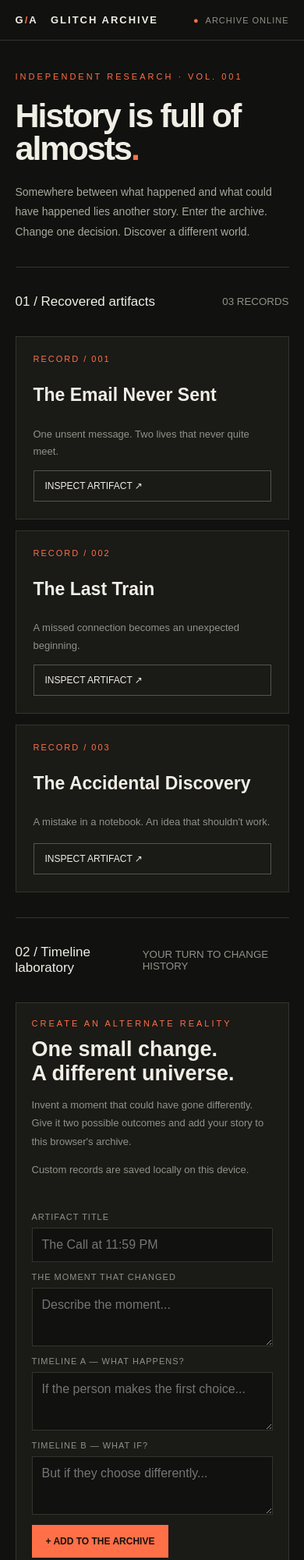
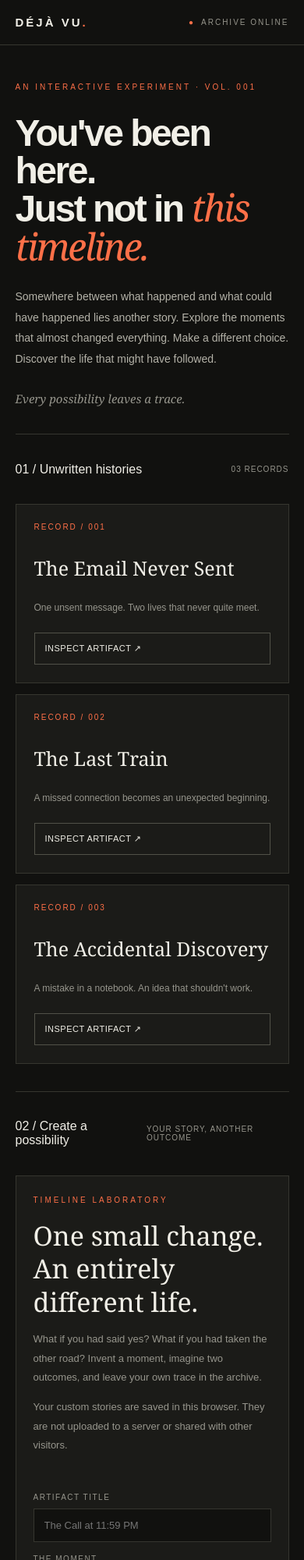
Before and after one commit to arpitha1001/deja-vu-archive, a plain HTML site: page index.html in a window 390 px wide. Shown: the top 2000 px of the page at 78% size. Drawn offline with Linux system fonts and the light colour scheme.

Commit message:
Build Deja Vu interactive archive.html
Updated HTML structure and styles for improved layout and semantics. Changed titles, descriptions, and various text elements to enhance clarity and user experience.

```diff
--- a/index.html
+++ b/index.html
@@ -4,26 +4,34 @@
 <head>
 <meta charset="UTF-8">
 <meta name="viewport" content="width=device-width, initial-scale=1.0">
-<title>Glitch in the Archive — Lost Timelines</title>
-<meta name="description" content="An interactive archive of moments that could have changed everything. Explore alternate histories and create your own what-if stories.">
+<meta name="theme-color" content="#11110f">
+<meta name="description" content="An interactive experiment in alternate realities. Explore the moments that almost happened.">
+<title>Déjà Vu — Alternate Timelines</title>
+
 <style>
 :root {
   --bg: #11110f;
-  --panel: #1a1a17;
-  --text: #f0eee5;
-  --muted: #929188;
+  --panel: #1b1b18;
+  --text: #f1efe7;
+  --muted: #96958c;
   --accent: #ff7048;
-  --line: #34342e;
+  --line: #36362f;
 }
+
 * { box-sizing: border-box; }
+
+html { scroll-behavior: smooth; }
+
 body {
   margin: 0;
   background: var(--bg);
   color: var(--text);
   font-family: Arial, Helvetica, sans-serif;
 }
+
 button, input, textarea { font: inherit; }
 button { cursor: pointer; }
+
 header {
   padding: 22px 7%;
   display: flex;
@@ -31,204 +39,423 @@ header {
   align-items: center;
   border-bottom: 1px solid var(--line);
 }
-.logo { font-size: 13px; letter-spacing: 2px; font-weight: bold; }
-.logo span { color: var(--accent); }
-.status { color: var(--muted); font-size: 11px; letter-spacing: 1px; }
+
+.logo {
+  font-size: 15px;
+  letter-spacing: 3px;
+  font-weight: bold;
+}
+
+.logo span, .accent { color: var(--accent); }
+
+.status {
+  color: var(--muted);
+  font-size: 10px;
+  letter-spacing: 2px;
+}
+
 .status::before {
-  content: "●"; color: var(--accent); margin-right: 8px;
+  content: "●";
+  color: var(--accent);
+  margin-right: 8px;
 }
-main { max-width: 1100px; margin: auto; padding: 55px 7% 80px; }
+
+main {
+  max-width: 1120px;
+  margin: auto;
+  padding: 65px 7% 90px;
+}
+
 .eyebrow {
-  color: var(--accent); font-size: 11px;
-  letter-spacing: 3px; text-transform: uppercase;
+  color: var(--accent);
+  font-size: 10px;
+  letter-spacing: 3px;
+  text-transform: uppercase;
+  line-height: 1.8;
 }
+
 h1 {
-  font-size: clamp(43px, 8vw, 88px);
-  line-height: .98; letter-spacing: -5px;
-  max-width: 800px; margin: 23px 0;
+  font-size: clamp(48px, 9vw, 96px);
+  line-height: .99;
+  letter-spacing: -5px;
+  max-width: 850px;
+  margin: 26px 0;
+  font-weight: 600;
 }
-h1 em { color: var(--accent); font-family: Georgia, serif; font-weight: normal; }
-.intro { color: #aaa99f; line-height: 1.8; max-width: 490px; font-size: 14px; }
+
+h1 em {
+  color: var(--accent);
+  font-family: Georgia, serif;
+  font-weight: normal;
+}
+
+.intro {
+  color: #b4b2a8;
+  line-height: 1.9;
+  max-width: 510px;
+  font-size: 14px;
+}
+
+.hero-note {
+  margin-top: 28px;
+  color: var(--muted);
+  font-family: Georgia, serif;
+  font-style: italic;
+  font-size: 15px;
+}
+
 .rule {
-  border: 0; border-top: 1px solid var(--line);
-  margin: 45px 0 25px;
+  border: 0;
+  border-top: 1px solid var(--line);
+  margin: 48px 0 26px;
 }
+
 .section-head {
-  display: flex; justify-content: space-between;
-  gap: 15px; align-items: center; margin-bottom: 20px;
+  display: flex;
+  justify-content: space-between;
+  align-items: center;
+  gap: 16px;
+  margin-bottom: 22px;
 }
-.section-head h2 { font-size: 17px; font-weight: normal; }
-.section-head small { color: var(--muted); }
+
+.section-head h2 {
+  font-size: 16px;
+  font-weight: normal;
+}
+
+.section-head small {
+  color: var(--muted);
+  font-size: 10px;
+  letter-spacing: 1px;
+}
+
 .grid {
-  display: grid; grid-template-columns: repeat(3, minmax(0,1fr)); gap: 14px;
+  display: grid;
+  grid-template-columns: repeat(3, minmax(0, 1fr));
+  gap: 14px;
 }
+
 .card {
-  background: var(--panel); border: 1px solid var(--line);
-  padding: 22px; min-height: 250px; display: flex;
-  flex-direction: column; transition: border-color .2s, transform .2s;
+  background: var(--panel);
+  border: 1px solid var(--line);
+  padding: 23px;
+  min-height: 280px;
+  display: flex;
+  flex-direction: column;
+  transition: border-color .2s, transform .2s;
 }
-.card:hover { border-color: var(--accent); transform: translateY(-3px); }
-.card .number { color: var(--accent); font-size: 11px; letter-spacing: 2px; }
-.card h3 { font-size: 23px; line-height: 1.2; margin: 27px 0 12px; }
-.card p { color: var(--muted); font-size: 13px; line-height: 1.7; flex: 1; }
+
+.card:hover {
+  border-color: var(--accent);
+  transform: translateY(-3px);
+}
+
+.card .number {
+  color: var(--accent);
+  font-size: 10px;
+  letter-spacing: 2px;
+}
+
+.card h3 {
+  font-family: Georgia, serif;
+  font-weight: normal;
+  font-size: 25px;
+  line-height: 1.25;
+  margin: 32px 0 12px;
+}
+
+.card p {
+  color: var(--muted);
+  font-size: 12px;
+  line-height: 1.9;
+  flex: 1;
+}
+
 .card button, .outline {
-  background: none; border: 1px solid #55554b; color: var(--text);
-  padding: 12px 14px; text-align: left; font-size: 12px;
+  background: transparent;
+  border: 1px solid #515148;
+  color: var(--text);
+  padding: 13px;
+  text-align: left;
+  font-size: 11px;
+  letter-spacing: .5px;
+  transition: .2s;
 }
-.card button:hover, .outline:hover { border-color: var(--accent); color: var(--accent); }
+
+.card button:hover, .outline:hover {
+  border-color: var(--accent);
+  color: var(--accent);
+}
+
 .lab {
-  display: grid; grid-template-columns: 1fr 1fr;
-  gap: 30px; padding: 28px; background: var(--panel);
+  display: grid;
+  grid-template-columns: .9fr 1.1fr;
+  gap: 35px;
+  padding: 30px;
+  background: var(--panel);
   border: 1px solid var(--line);
 }
-.lab h2 { font-size: 27px; margin: 12px 0; }
-.lab p { color: var(--muted); font-size: 13px; line-height: 1.8; }
-.field { display: grid; gap: 8px; margin-bottom: 13px; }
-label { font-size: 11px; color: var(--muted); letter-spacing: 1px; }
+
+.lab h2 {
+  font-family: Georgia, serif;
+  font-size: 34px;
+  font-weight: normal;
+  line-height: 1.25;
+  margin: 15px 0;
+}
+
+.lab p {
+  color: var(--muted);
+  font-size: 13px;
+  line-height: 1.9;
+}
+
+.field {
+  display: grid;
+  gap: 9px;
+  margin-bottom: 16px;
+}
+
+label {
+  font-size: 10px;
+  color: var(--muted);
+  letter-spacing: 1.5px;
+}
+
 input, textarea {
-  width: 100%; background: var(--bg); border: 1px solid var(--line);
-  color: var(--text); padding: 12px; outline: none; border-radius: 0;
+  width: 100%;
+  background: var(--bg);
+  border: 1px solid var(--line);
+  color: var(--text);
+  padding: 13px;
+  outline: none;
+  border-radius: 0;
+  font-size: 13px;
 }
+
 input:focus, textarea:focus { border-color: var(--accent); }
-textarea { resize: vertical; min-height: 75px; }
+
+textarea {
+  resize: vertical;
+  min-height: 85px;
+  line-height: 1.7;
+}
+
 .primary {
-  background: var(--accent); border: 1px solid var(--accent);
-  color: #18110e; padding: 13px 17px; font-weight: bold; font-size: 12px;
+  background: var(--accent);
+  border: 1px solid var(--accent);
+  color: #18110e;
+  padding: 14px 17px;
+  font-weight: bold;
+  font-size: 11px;
+  letter-spacing: .5px;
 }
+
 .primary:hover { background: #ff9275; }
-.story { border: 1px solid var(--line); padding: 25px; margin-top: 22px; }
-.story h2 { font-family: Georgia, serif; font-size: 29px; font-weight: normal; }
-.story p { color: #c3c1b6; line-height: 1.9; font-size: 14px; }
-.choices { display: flex; gap: 10px; flex-wrap: wrap; margin: 20px 0; }
+
+.story {
+  border: 1px solid var(--line);
+  padding: 30px;
+  margin-top: 25px;
+  scroll-margin-top: 20px;
+}
+
+.story h2 {
+  font-family: Georgia, serif;
+  font-size: 34px;
+  font-weight: normal;
+}
+
+.story p {
+  color: #c3c1b6;
+  line-height: 1.9;
+  font-size: 14px;
+  white-space: pre-wrap;
+}
+
+.choices {
+  display: flex;
+  gap: 10px;
+  flex-wrap: wrap;
+  margin: 22px 0;
+}
+
 .choices button { flex: 1; min-width: 160px; }
+
 .outcome {
-  display: none; background: #24211b; border-left: 3px solid var(--accent);
-  padding: 20px; margin-top: 18px;
+  display: none;
+  background: #24211b;
+  border-left: 3px solid var(--accent);
+  padding: 22px;
+  margin-top: 20px;
 }
-.outcome h3 { color: var(--accent); margin-top: 0; }
-.outcome p { line-height: 1.8; font-size: 14px; }
-.tag { font-size: 10px; letter-spacing: 2px; color: var(--accent); }
+
+.outcome h3 {
+  color: var(--accent);
+  font-size: 11px;
+  letter-spacing: 2px;
+}
+
+.outcome p { margin-bottom: 0; }
+
 footer {
-  border-top: 1px solid var(--line); padding: 24px 7%;
-  display: flex; justify-content: space-between; gap: 12px;
-  color: var(--muted); font-size: 11px;
+  border-top: 1px solid var(--line);
+  padding: 25px 7%;
+  display: flex;
+  justify-content: space-between;
+  gap: 15px;
+  color: var(--muted);
+  font-size: 10px;
+  letter-spacing: 1px;
 }
-@media (max-width: 700px) {
-  header { padding: 18px 5%; }
-  main { padding: 40px 5% 60px; }
-  h1 { letter-spacing: -2px; }
+
+[hidden] { display: none !important; }
+
+@media (max-width: 760px) {
+  header { padding: 20px 5%; }
+  main { padding: 45px 5% 60px; }
+  h1 { letter-spacing: -2.5px; }
   .grid { grid-template-columns: 1fr; }
-  .card { min-height: 215px; }
-  .lab { grid-template-columns: 1fr; padding: 20px; }
-  .rule { margin: 32px 0 20px; }
+  .card { min-height: 230px; }
+  .lab { grid-template-columns: 1fr; padding: 22px; }
+  .rule { margin: 35px 0 22px; }
+  .story { padding: 22px; }
   footer { padding: 22px 5%; flex-direction: column; }
 }
 </style>
 </head>
+
 <body>
+
 <header>
-  <div class="logo">G<span>/</span>A &nbsp; GLITCH ARCHIVE</div>
+  <div class="logo">DÉJÀ VU<span>.</span></div>
   <div class="status">ARCHIVE ONLINE</div>
 </header>
 
 <main>
-  <div class="eyebrow">Independent research · Vol. 001</div>
-  <h1>History is full of<br>almosts<span style="color:var(--accent)">.</span></h1>
+  <div class="eyebrow">An interactive experiment · Vol. 001</div>
+
+  <h1>You've been here.<br>Just not in <em>this timeline.</em></h1>
+
   <p class="intro">
     Somewhere between what happened and what could have happened
-    lies another story. Enter the archive. Change one decision.
-    Discover a different world.
+    lies another story. Explore the moments that almost changed
+    everything. Make a different choice. Discover the life that
+    might have followed.
   </p>
 
+  <div class="hero-note">Every possibility leaves a trace.</div>
+
   <hr class="rule">
+
   <div class="section-head">
-    <h2>01 / Recovered artifacts</h2>
+    <h2>01 / Unwritten histories</h2>
     <small id="count">03 RECORDS</small>
   </div>
+
   <div class="grid" id="archive"></div>
 
   <hr class="rule">
+
   <div class="section-head">
-    <h2>02 / Timeline laboratory</h2>
-    <small>YOUR TURN TO CHANGE HISTORY</small>
+    <h2>02 / Create a possibility</h2>
+    <small>YOUR STORY, ANOTHER OUTCOME</small>
   </div>
+
   <div class="lab">
     <div>
-      <div class="eyebrow">Create an alternate reality</div>
-      <h2>One small change.<br>A different universe.</h2>
+      <div class="eyebrow">Timeline laboratory</div>
+      <h2>One small change.<br>An entirely different life.</h2>
       <p>
-        Invent a moment that could have gone differently.
-        Give it two possible outcomes and add your story to this
-        browser's archive.
+        What if you had said yes? What if you had taken the other
+        road? Invent a moment, imagine two outcomes, and leave your
+        own trace in the archive.
       </p>
-      <p>Custom records are saved locally on this device.</p>
+      <p>
+        Your custom stories are saved in this browser.
+        They are not uploaded to a server or shared with other visitors.
+      </p>
     </div>
+
     <form id="createForm">
       <div class="field">
         <label for="title">ARTIFACT TITLE</label>
-        <input id="title" required maxlength="65" placeholder="The Call at 11:59 PM">
+        <input id="title" required maxlength="65"
+          placeholder="The Call at 11:59 PM">
       </div>
+
       <div class="field">
-        <label for="moment">THE MOMENT THAT CHANGED</label>
-        <textarea id="moment" required maxlength="350" placeholder="Describe the moment..."></textarea>
+        <label for="moment">THE MOMENT</label>
+        <textarea id="moment" required maxlength="350"
+          placeholder="Describe the moment that could have changed everything..."></textarea>
       </div>
+
       <div class="field">
-        <label for="choiceA">TIMELINE A — WHAT HAPPENS?</label>
-        <textarea id="choiceA" required maxlength="350" placeholder="If the person makes the first choice..."></textarea>
+        <label for="choiceA">TIMELINE A — THE FIRST CHOICE</label>
+        <textarea id="choiceA" required maxlength="350"
+          placeholder="What happens if the person makes the first choice?"></textarea>
       </div>
+
       <div class="field">
-        <label for="choiceB">TIMELINE B — WHAT IF?</label>
-        <textarea id="choiceB" required maxlength="350" placeholder="But if they choose differently..."></textarea>
+        <label for="choiceB">TIMELINE B — THE ALTERNATIVE</label>
+        <textarea id="choiceB" required maxlength="350"
+          placeholder="What happens if they choose differently?"></textarea>
       </div>
+
       <button class="primary" type="submit">+ ADD TO THE ARCHIVE</button>
     </form>
   </div>
 
-  <div id="reader" class="story" hidden aria-live="polite">
-    <div class="tag" id="readerTag">ARTIFACT 001</div>
+  <section id="reader" class="story" hidden aria-live="polite">
+    <div class="eyebrow" id="readerTag">RECORD / 001</div>
     <h2 id="readerTitle"></h2>
     <p id="readerMoment"></p>
+
     <div class="choices" id="choices"></div>
+
     <div class="outcome" id="outcome">
       <h3 id="outcomeTitle"></h3>
       <p id="outcomeText"></p>
     </div>
-    <button class="outline" id="closeReader" style="margin-top:16px">
-      ← RETURN TO ARCHIVE
+
+    <button class="outline" id="closeReader" style="margin-top:20px">
+      ← RETURN TO THE ARCHIVE
     </button>
-  </div>
+  </section>
 </main>
 
 <footer>
-  <span>GLITCH IN THE ARCHIVE © 2026</span>
-  <span>FICTIONAL RECORDS · UNWRITTEN HISTORIES</span>
+  <span>DÉJÀ VU © 2026</span>
+  <span>A COLLECTION OF UNWRITTEN HISTORIES</span>
 </footer>
 
 <script>
+"use strict";
+
 const originals = [
   {
     id: "001",
     title: "The Email Never Sent",
     description: "One unsent message. Two lives that never quite meet.",
-    moment: "At 11:47 PM, a student writes an email that could change their future. Their finger hovers over Send.",
-    a: "They send it. The reply arrives three days later: an invitation to an opportunity they never imagined. Their plans begin to change.",
-    b: "They save it as a draft. Months pass. The opportunity closes, and the words remain buried in a folder called Unfinished."
+    moment: "11:47 PM. A student writes an email that could change their future. The words are ready. Their finger hovers over Send.",
+    a: "They send it. Three days later, a reply arrives: an invitation to an opportunity they never imagined. Their plans begin to change, and a year later they barely recognize the life they once expected.",
+    b: "They save it as a draft. Days become months. The opportunity closes, and the message remains buried in a folder called Unfinished. Sometimes they still wonder what the reply might have said."
   },
   {
     id: "002",
     title: "The Last Train",
     description: "A missed connection becomes an unexpected beginning.",
-    moment: "A train is delayed by four minutes. A stranger at the station asks whether the next platform is the right one.",
-    a: "They help the stranger find the platform. A brief conversation turns into a friendship neither had planned.",
-    b: "They keep walking. Both board separate trains, never knowing how a single conversation might have changed their week."
+    moment: "The station clock reads 18:42. A train is delayed by four minutes. A stranger asks whether the next platform is the right one.",
+    a: "They stop to help. A brief conversation becomes a long discussion about places neither has visited. They exchange recommendations, then meet again a week later. An ordinary delay becomes the beginning of an extraordinary friendship.",
+    b: "They keep walking. Both board separate trains and reach home on time. Nothing appears to have changed. Yet one small conversation that might have brightened their week never happens."
   },
   {
     id: "003",
     title: "The Accidental Discovery",
     description: "A mistake in a notebook. An idea that shouldn't work.",
-    moment: "A young inventor notices that a calculation in their notebook is wrong. The result, however, is strangely promising.",
-    a: "They investigate the error. After weeks of experiments, they discover a useful technique hidden inside their mistake.",
-    b: "They correct the calculation immediately. The notebook is filed away, and the unexpected idea disappears with the error."
+    moment: "A young inventor notices a calculation in their notebook is wrong. The result, however, is strangely promising. They have two choices: correct the error or investigate it.",
+    a: "They investigate. Weeks of experiments reveal a useful technique hidden inside the mistake. The discovery does not change the world overnight, but it opens a door nobody knew existed.",
+    b: "They correct the calculation and move on. Their work remains accurate, their deadline is met, and the notebook is filed away. The strange result disappears, leaving behind a question they never think to ask."
   }
 ];
 
@@ -236,16 +463,19 @@ let custom = [];
 let activeArtifact = null;
 
 try {
-  custom = JSON.parse(localStorage.getItem("glitch-custom") || "[]");
-  if (!Array.isArray(custom)) custom = [];
-} catch {
+  const stored = JSON.parse(localStorage.getItem("deja-vu-custom") || "[]");
+  if (Array.isArray(stored)) custom = stored;
+} catch (error) {
   custom = [];
 }
 
 function escapeHTML(value) {
   return String(value).replace(/[&<>"']/g, char => ({
-    "&": "&amp;", "<": "&lt;", ">": "&gt;",
-    '"': "&quot;", "'": "&#39;"
+    "&": "&amp;",
+    "<": "&lt;",
+    ">": "&gt;",
+    '"': "&quot;",
+    "'": "&#39;"
   })[char]);
 }
 
@@ -255,15 +485,18 @@ function allArtifacts() {
 
 function renderArchive() {
   const artifacts = allArtifacts();
+
   document.getElementById("count").textContent =
     String(artifacts.length).padStart(2, "0") + " RECORDS";
 
-  document.getElementById("archive").innerHTML = artifacts.map((item, i) => `
+  document.getElementById("archive").innerHTML = artifacts.map((item, index) => `
     <article class="card">
-      <div class="number">RECORD / ${String(i + 1).padStart(3, "0")}</div>
+      <div class="number">RECORD / ${String(index + 1).padStart(3, "0")}</div>
       <h3>${escapeHTML(item.title)}</h3>
       <p>${escapeHTML(item.description || item.moment)}</p>
-      <button data-open="${escapeHTML(item.id)}">INSPECT ARTIFACT ↗</button>
+      <button type="button" data-open="${escapeHTML(item.id)}">
+        INSPECT ARTIFACT ↗
+      </button>
     </article>
   `).join("");
 }
@@ -273,6 +506,7 @@ function openArtifact(id) {
   if (!item) return;
 
   activeArtifact = item;
+
   const reader = document.getElementById("reader");
   reader.hidden = false;
 
@@ -289,6 +523,7 @@ function openArtifact(id) {
     { label: "TIMELINE B ↗", key: "b" }
   ].forEach(choice => {
     const button = document.createElement("button");
+    button.type = "button";
     button.className = "outline";
     button.textContent = choice.label;
     button.addEventListener("click", () => showOutcome(choice.key));
@@ -300,8 +535,12 @@ function openArtifact(id) {
 
 function showOutcome(key) {
   if (!activeArtifact) return;
+
   document.getElementById("outcomeTitle").textContent =
-    key === "a" ? "TIMELINE A / THE CHOICE" : "TIMELINE B / THE ALTERNATIVE";
+    key === "a"
+      ? "TIMELINE A / THE CHOICE"
+      : "TIMELINE B / THE ALTERNATIVE";
+
   document.getElementById("outcomeText").textContent = activeArtifact[key];
   document.getElementById("outcome").style.display = "block";
 }
@@ -333,10 +572,10 @@ document.getElementById("createForm").addEventListener("submit", event => {
   custom.push(item);
 
   try {
-    localStorage.setItem("glitch-custom", JSON.stringify(custom));
-  } catch {
+    localStorage.setItem("deja-vu-custom", JSON.stringify(custom));
+  } catch (error) {
     custom.pop();
-    alert("This browser could not save the artifact. Try a smaller entry.");
+    alert("Your browser could not save this story. Please try a shorter entry.");
     return;
   }
 
@@ -347,5 +586,6 @@ document.getElementById("createForm").addEventListener("submit", event => {
 
 renderArchive();
 </script>
+
 </body>
 </html>
```
